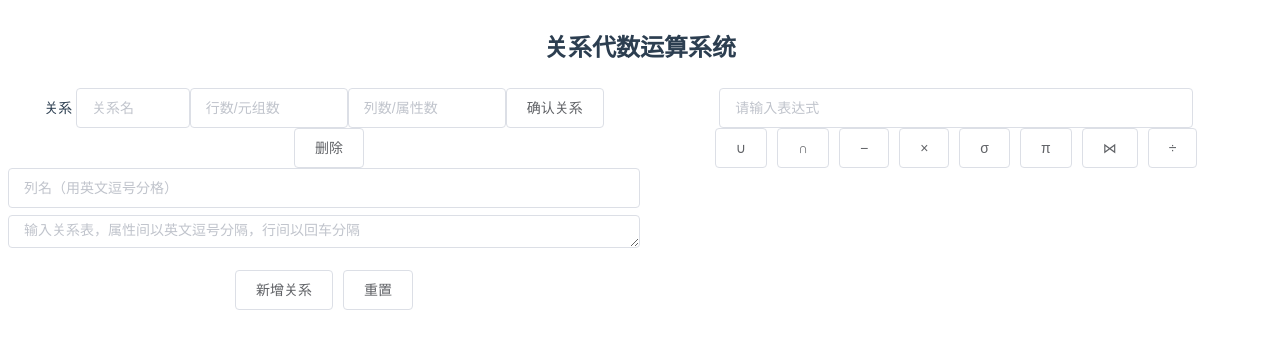
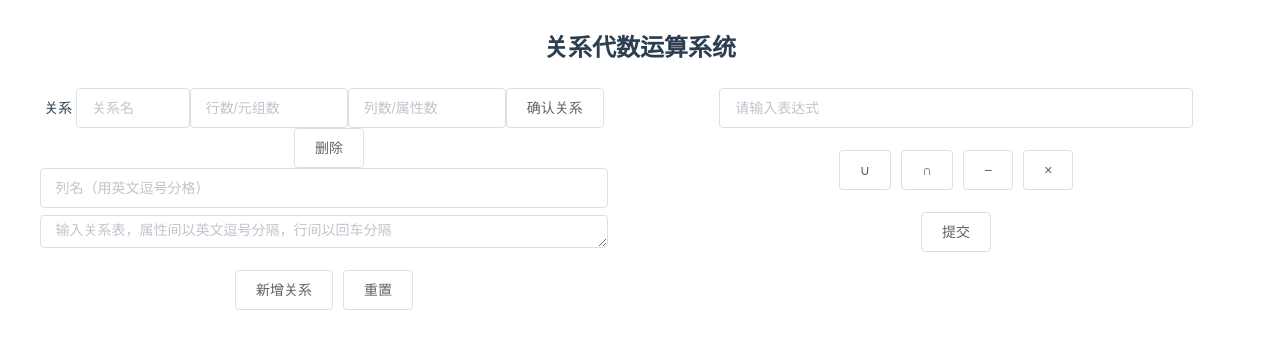
Before and after one commit to TuJin07/Relational-Algebra-Operation-System, a Vue app in the folder interface/: page /#/ in a window 1280 px wide. Shown: the top 348 px of the page. Built offline with nearby package versions, Linux system fonts and the light colour scheme.

Commit message:
expression

```diff
--- a/interface/src/components/home/InputExpression.vue
+++ b/interface/src/components/home/InputExpression.vue
@@ -1,19 +1,21 @@
 <template>
   <el-form>
-    <el-row>
-      <el-input v-model="expression" style="width: 80%" placeholder="请输入表达式" />
-    </el-row>
-
-    <el-row>
-      <el-button>∪</el-button>
-      <el-button>∩</el-button>
-      <el-button>−</el-button>
-      <el-button>×</el-button>
-      <el-button>σ</el-button>
-      <el-button>π</el-button>
-      <el-button>⋈</el-button>
-      <el-button>÷</el-button>
-    </el-row>
+    <el-form-item>
+      <el-input v-model="expression"
+                @blur="handleInputBlur"
+                ref="inputArea"
+                style="width: 80%"
+                placeholder="请输入表达式"
+      ></el-input>
+    </el-form-item>
+    <el-form-item>
+      <el-button v-for="button in buttons" :key="button.key"
+                 @click="labClick(button.name)"
+      >{{button.name}}</el-button>
+    </el-form-item>
+    <el-form-item>
+      <el-button @click="submit">提交</el-button>
+    </el-form-item>
 
   </el-form>
 </template>
@@ -23,7 +25,65 @@ export default {
   name: 'InputExpression',
   data () {
     return {
-      expression: ''
+      cursorIndex: '',
+      expression: '',
+      buttons: [{
+        name: '∪'
+      }, {
+        name: '∩'
+      }, {
+        name: '−'
+      }, {
+        name: '×'
+      // }, {
+      //   name: 'σ'
+      // }, {
+      //   name: 'π'
+      // }, {
+      //   name: '⋈'
+      // }, {
+      //   name: '÷'
+      }]
+    }
+  },
+
+  methods: {
+    //  获取光标位置
+    handleInputBlur (e) {
+      this.cursorIndex = e.srcElement.selectionStart
+    },
+    // 点击标签按钮，处理文本框文本内容
+    labClick (lab) {
+      let s1 = ''
+      let s2 = ''
+      if (this.expression.length < this.cursorIndex) {
+        this.expression = this.expression + lab
+      } else {
+        s1 = this.expression.toString()
+        s2 = this.expression.toString()
+        this.expression = s1.substring(0, this.cursorIndex) +
+          lab +
+          s2.substring(this.cursorIndex, this.expression.length)
+      }
+      this.$refs.inputArea.focus()
+    },
+    // 提交按钮
+    submit () {
+      let ans = this.expression
+      for (let i = 0; i < ans.length; i++) {
+        let n = ans[i]
+        let s = ans
+        if (n === '(') ans = s.substring(0, i + 1) + ' ' + s.substring(i + 1, s.length)
+        else if (n === ')') ans = s.substring(0, i) + ' ' + s.substring(i, s.length)
+        else if (n === '∪') ans = s.substring(0, i) + ' #or ' + s.substring(i + 1, s.length)
+        else if (n === '∩') ans = s.substring(0, i) + ' #and ' + s.substring(i + 1, s.length)
+        else if (n === '−') ans = s.substring(0, i) + ' #diff ' + s.substring(i + 1, s.length)
+        else if (n === '×') ans = s.substring(0, i) + ' #prod ' + s.substring(i + 1, s.length)
+      }
+      this.$axios
+        .post('/compute/', {
+          'expression': ans
+        })
     }
   }
 }
--- a/interface/src/components/home/InputTable.vue
+++ b/interface/src/components/home/InputTable.vue
@@ -11,10 +11,10 @@
           <el-button @click.prevent="removeDomain(domain)">删除</el-button>
         </el-row>
         <el-row>
-          <el-input v-model="domain.col_name" placeholder="列名（用英文逗号分格）"/>
+          <el-input v-model="domain.col_name" style="width: 90%" placeholder="列名（用英文逗号分格）"/>
         </el-row>
         <el-row>
-          <el-input v-model="domain.text"
+          <el-input v-model="domain.text" style="width: 90%"
                     type="textarea" autosize placeholder="输入关系表，属性间以英文逗号分隔，行间以回车分隔"/>
         </el-row>
       </el-form-item>
```
